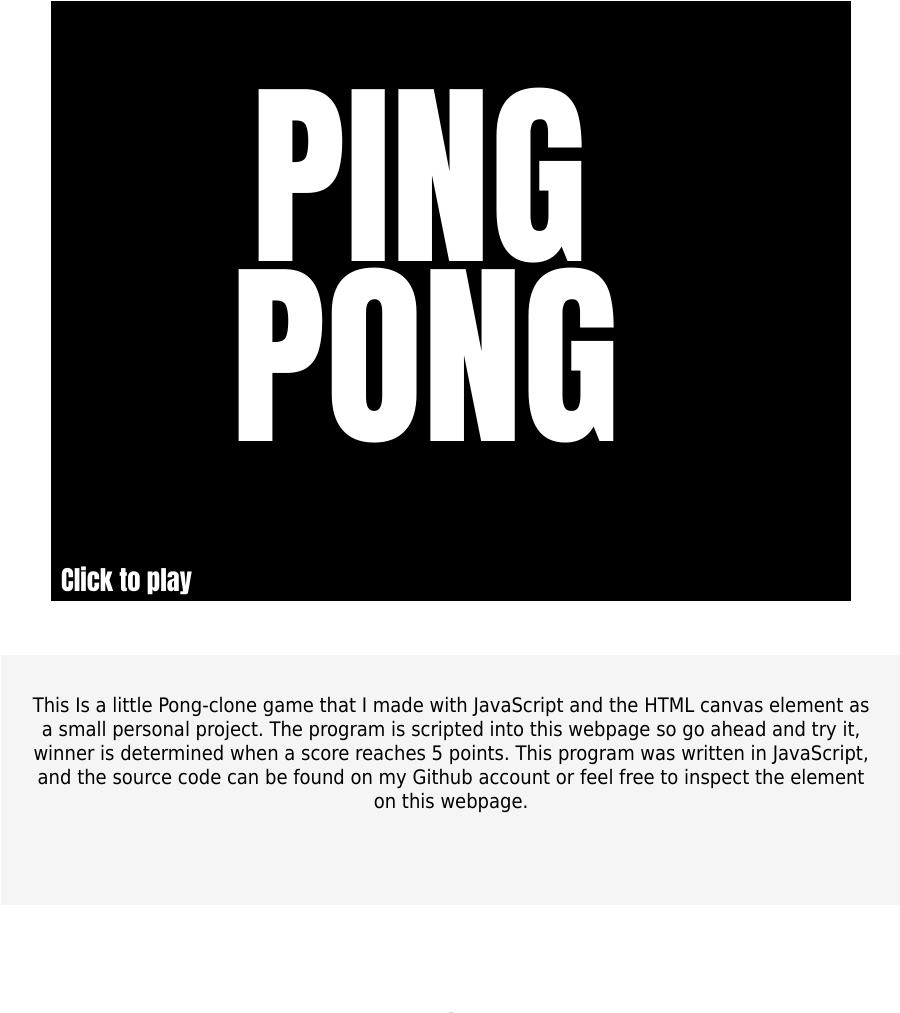
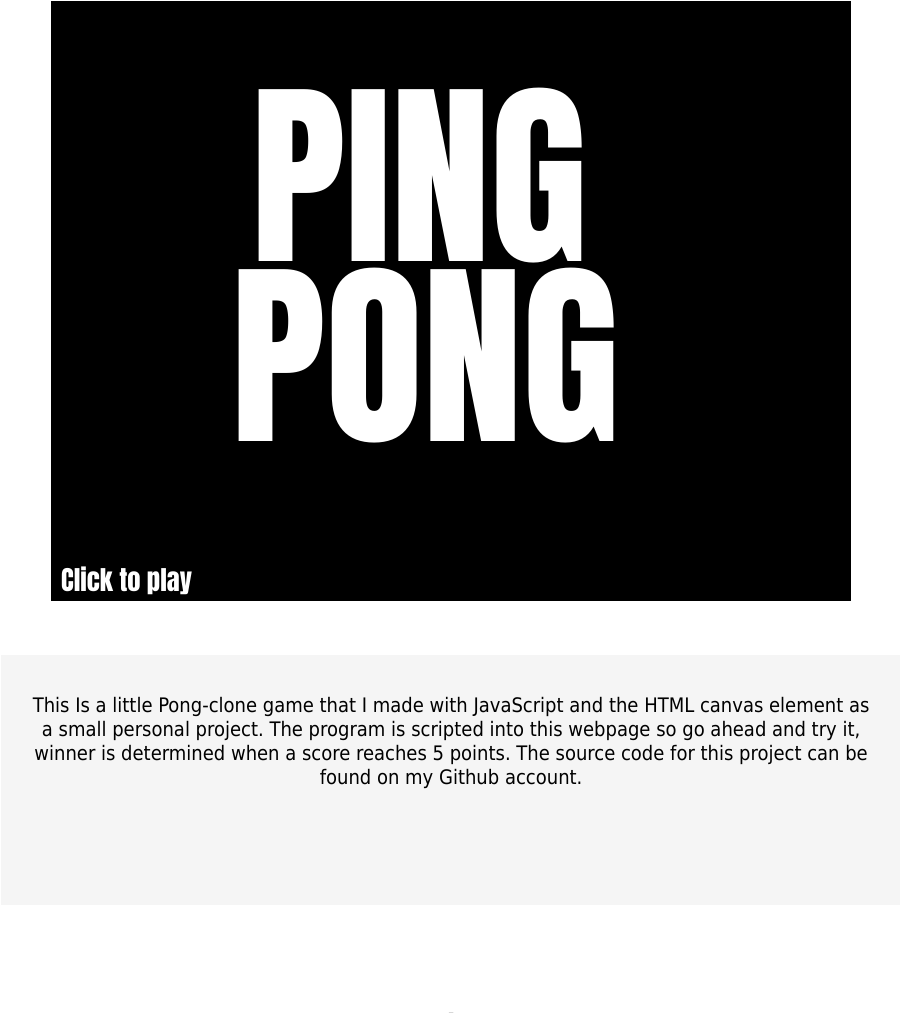
Before and after one commit to tylercoverstone/tylercoverstone.github.io, a plain HTML site: page pp.html in a window 1280 px wide. Shown: the part 184-1197 px from the top of the page, without its empty margins (189-1089 px from the left). Drawn offline with Linux system fonts and the light colour scheme.

Commit message:
Pong page remake

```diff
--- a/pp.html
+++ b/pp.html
@@ -19,7 +19,7 @@
 	</div>
 	<div class="pfTextBox">
 		<br>
-		<p style="color: black; margin-left: 30px; margin-right: 30px">This Is a little Pong-clone game that I made with JavaScript and the HTML canvas element as a small personal project. The program is scripted into this webpage so go ahead and try it, winner is determined when a score reaches 5 points. This program was written in JavaScript, and the source code can be found on my Github account or feel free to inspect the element on this webpage.</p>
+		<p style="color: black; margin-left: 30px; margin-right: 30px">This Is a little Pong-clone game that I made with JavaScript and the HTML canvas element as a small personal project. The program is scripted into this webpage so go ahead and try it, winner is determined when a score reaches 5 points. The source code for this project can be found on my Github account.</p>
 	</div>
 	<div style="text-align: center; margin-bottom: 100px;">
 	<a href="#top" style="color: black; font-size: 40px; font-family: Tahoma, Geneva, sans-serif; font-weight: 400; text-decoration: none;"><b>^</b></a>
```
